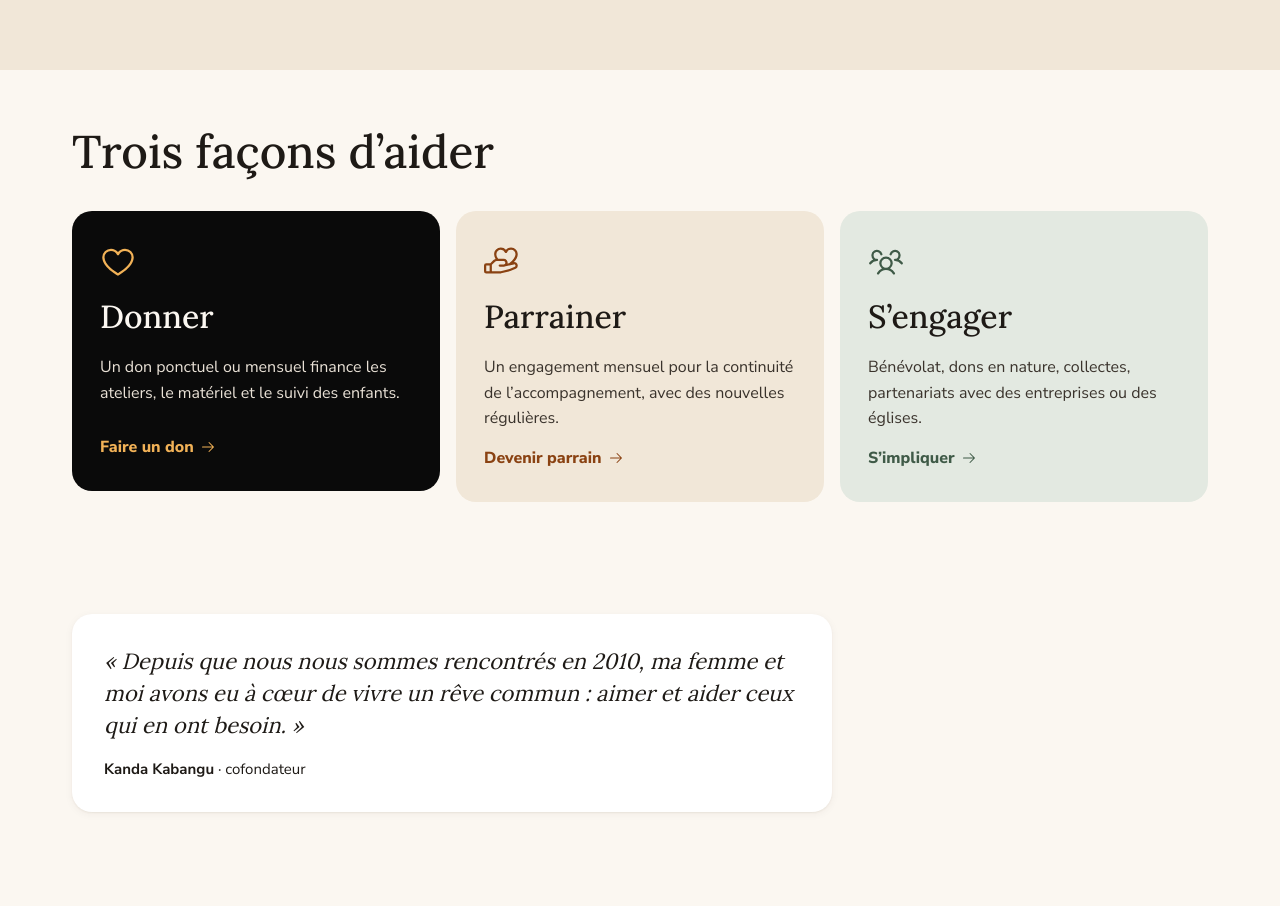
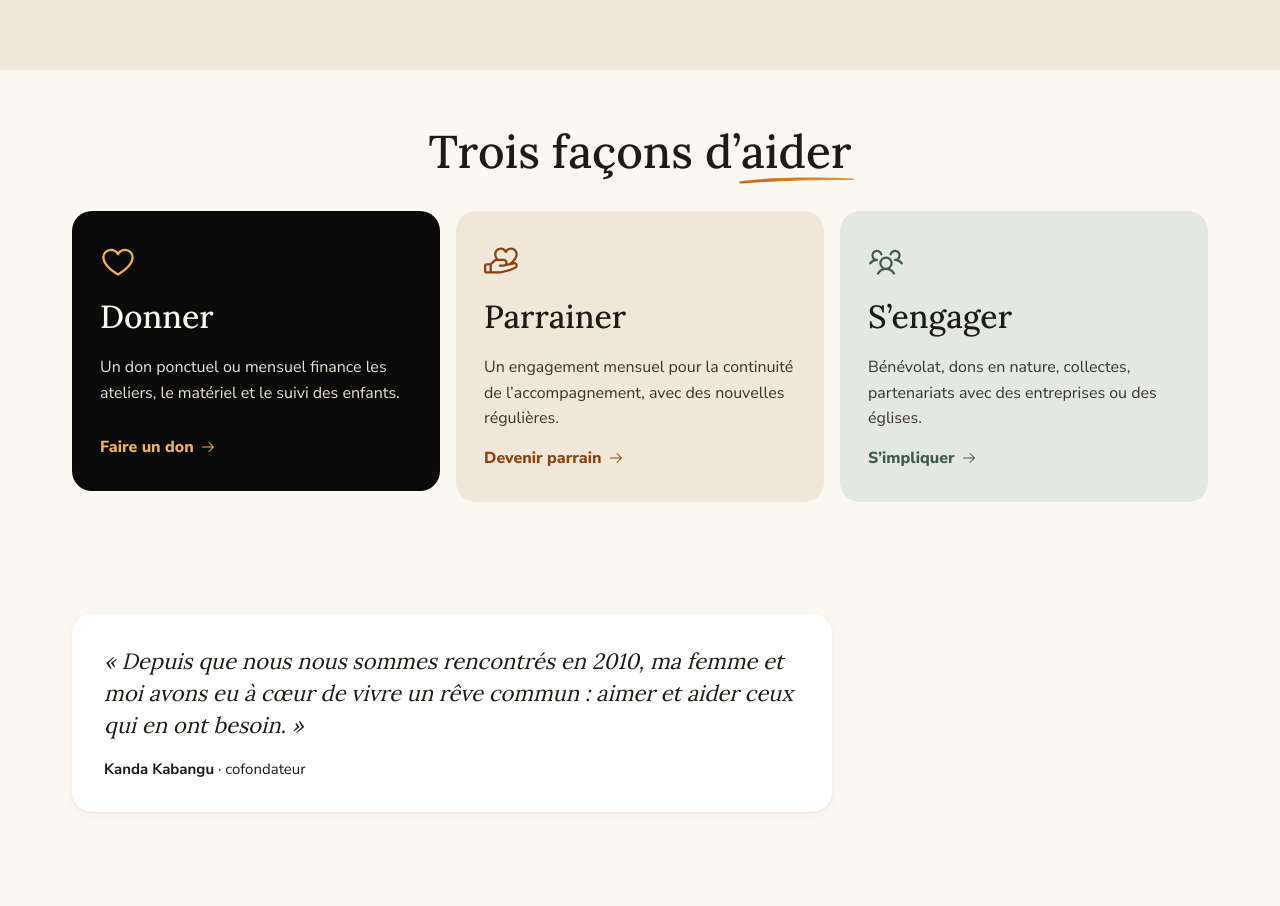
Before and after one commit to exaucemazunda817/one-love, a Next.js app: page / in a window 1280 px wide. Shown: the part 2720-3626 px from the top of the page. Built offline with nearby package versions, Linux system fonts and the light colour scheme; no server answers.

Commit message:
Accueil, « Trois façons d'aider » : titre centré avec « aider » au pinceau
Co-Authored-By: Claude Opus 5.5 <noreply@anthropic.com>
Claude-Session: https://claude.ai/code/session_018oDSys2GZKMQ8TxUNRmtkL

```diff
--- a/src/components/site/pages/HomePage.tsx
+++ b/src/components/site/pages/HomePage.tsx
@@ -54,7 +54,8 @@ const text = {
     projectSupport: 'Soutenir RÊVES 2',
     projectLink: 'Le projet',
     projectImgAlt: 'Une jeune fille écrit dans son cahier pendant un atelier.',
-    waysTitle: 'Trois façons d’aider',
+    waysTitlePre: 'Trois façons d’',
+    waysTitleWord: 'aider',
     ways: [
       { icon: HeartIcon, t: 'Donner', d: 'Un don ponctuel ou mensuel finance les ateliers, le matériel et le suivi des enfants.', cta: 'Faire un don', bg: 'bg-night', fg: 'text-cream', fg2: 'text-on-dark-1', ic: 'text-gold-hover', href: '/dons' },
       { icon: HandHeartIcon, t: 'Parrainer', d: 'Un engagement mensuel pour la continuité de l’accompagnement, avec des nouvelles régulières.', cta: 'Devenir parrain', bg: 'bg-sand', fg: 'text-ink', fg2: 'text-ink-body', ic: 'text-copper-700', href: '/parrainer' },
@@ -99,7 +100,8 @@ const text = {
     projectSupport: 'Support RÊVES 2',
     projectLink: 'The project',
     projectImgAlt: 'A girl writes in her notebook during a workshop.',
-    waysTitle: 'Three ways to help',
+    waysTitlePre: 'Three ways to ',
+    waysTitleWord: 'help',
     ways: [
       { icon: HeartIcon, t: 'Give', d: 'A one-off or monthly gift funds workshops, materials and the children’s follow-up.', cta: 'Donate', bg: 'bg-night', fg: 'text-cream', fg2: 'text-on-dark-1', ic: 'text-gold-hover', href: '/dons' },
       { icon: HandHeartIcon, t: 'Sponsor', d: 'A monthly commitment for continuous support, with regular updates.', cta: 'Become a sponsor', bg: 'bg-sand', fg: 'text-ink', fg2: 'text-ink-body', ic: 'text-copper-700', href: '/parrainer' },
@@ -327,8 +329,11 @@ export function HomePage({ locale }: { locale: Locale }) {
 
       {/* Trois façons d'aider */}
       <section className="mx-auto flex max-w-[1200px] flex-col gap-8 px-[clamp(20px,4vw,32px)] pt-[clamp(32px,5vw,56px)] pb-[clamp(64px,9vw,112px)]">
-        <Reveal>
-          <h2 className={h2Class}>{t.waysTitle}</h2>
+        <Reveal className="text-center">
+          <h2 className={h2Class}>
+            {t.waysTitlePre}
+            <BrushWord>{t.waysTitleWord}</BrushWord>
+          </h2>
         </Reveal>
         <div className="grid grid-cols-[repeat(auto-fit,minmax(min(100%,300px),1fr))] gap-4">
           {t.ways.map((w, i) => {
```
Also changed, not shown: 1 other file (tests, documents, lock files or other folders).
